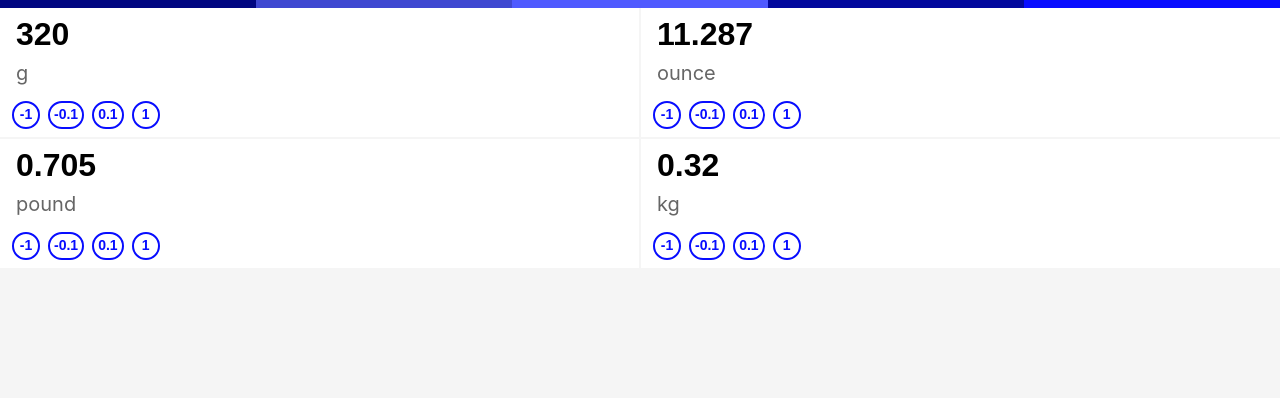
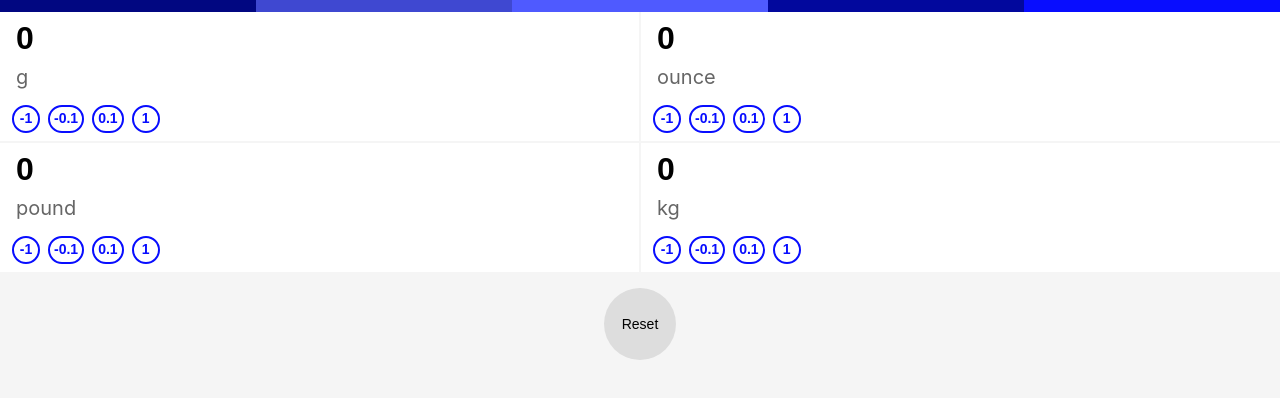
Before and after one commit to andyjakubowski/react-playground, a React (Create React App) app in the folder 04-imperial-to-metric/: page / in a window 1280 px wide. Shown: the top 398 px of the page. Built offline with nearby package versions, Linux system fonts and the light colour scheme.

Commit message:
Add reset button

```diff
--- a/04-imperial-to-metric/src/App.css
+++ b/04-imperial-to-metric/src/App.css
@@ -5,7 +5,7 @@
   content: "";
 
   display: block;
-  height: 8px;
+  height: 12px;
 
   background: linear-gradient(
     to right,
--- /dev/null
+++ b/04-imperial-to-metric/src/ToolBar.js
@@ -0,0 +1,12 @@
+import React from "react";
+import styles from "./ToolBar.module.css";
+
+const ToolBar = (props) => (
+  <footer className={styles.ToolBar}>
+    <button className={styles.ResetButton} onClick={props.onClick}>
+      Reset
+    </button>
+  </footer>
+);
+
+export default ToolBar;
--- /dev/null
+++ b/04-imperial-to-metric/src/ToolBar.module.css
@@ -0,0 +1,23 @@
+.ToolBar {
+  display: flex;
+  justify-content: center;
+  align-items: center;
+  margin-block-start: 16px;
+
+  /* background-color: white; */
+}
+
+.ResetButton {
+  --radius: 36;
+  --size: calc(calc(var(--radius) * 2) * 1px);
+  /* border: thin solid blue; */
+  border: none;
+  border-radius: calc(var(--radius) * 1px);
+  height: var(--size);
+  width: var(--size);
+
+  background-color: #ddd;
+
+  font-size: 14px;
+  font-weight: 500;
+}
--- a/04-imperial-to-metric/src/UnitConverter.js
+++ b/04-imperial-to-metric/src/UnitConverter.js
@@ -1,5 +1,6 @@
 import React from "react";
 import UnitBox from "./UnitBox";
+import ToolBar from "./ToolBar";
 import styles from "./UnitConverter.module.css";
 
 const UNITS = ["g", "ounce", "pound", "kg"];
@@ -14,7 +15,7 @@
 const STEPS = [-1, -0.1, 0.1, 1];
 
 const formatUnitValue = function formatUnitValue(value) {
-  return Number(value.toFixed(3));
+  return Number(value.toFixed(4));
 };
 
 const isValidValue = function isValidValue(stringValue) {
@@ -23,18 +24,29 @@
   return stringValue !== "" && !Number.isNaN(numberValue);
 };
 
+const defaultState = {
+  mg: 0,
+  activeUnit: "g",
+  activeUnitValue: "0",
+};
+
 class UnitConverter extends React.Component {
   constructor(props) {
     super(props);
 
-    this.state = {
-      mg: 320000,
-      activeUnit: "g",
-      activeUnitValue: "320",
-    };
+    this.state = defaultState;
 
     this.handleValueChange = this.handleValueChange.bind(this);
     this.handleStepChange = this.handleStepChange.bind(this);
+    this.handleResetClick = this.handleResetClick.bind(this);
+  }
+
+  componentDidMount() {
+    this.resetState();
+  }
+
+  resetState() {
+    this.setState(defaultState);
   }
 
   handleValueChange(event) {
@@ -79,9 +91,14 @@
     });
   }
 
+  handleResetClick(event) {
+    this.resetState();
+  }
+
   render() {
     return (
       <div className={styles.UnitConverter}>
+        <div className={styles.UnitBoxList}>
           {UNITS.map((unit) => {
             const value =
               this.state.mg === "NaN"
@@ -104,6 +121,8 @@
             );
           })}
         </div>
+        <ToolBar onClick={this.handleResetClick} />
+      </div>
     );
   }
 }
--- a/04-imperial-to-metric/src/UnitConverter.module.css
+++ b/04-imperial-to-metric/src/UnitConverter.module.css
@@ -1,7 +1,8 @@
-.UnitConverter {
+.UnitBoxList {
   display: grid;
   grid-template-columns: 1fr 1fr;
   grid-gap: 2px;
+  margin-block-end: 2px;
 }
 
 /* Positioning */
```
Lines whose indentation alone changed are shown as unchanged.
